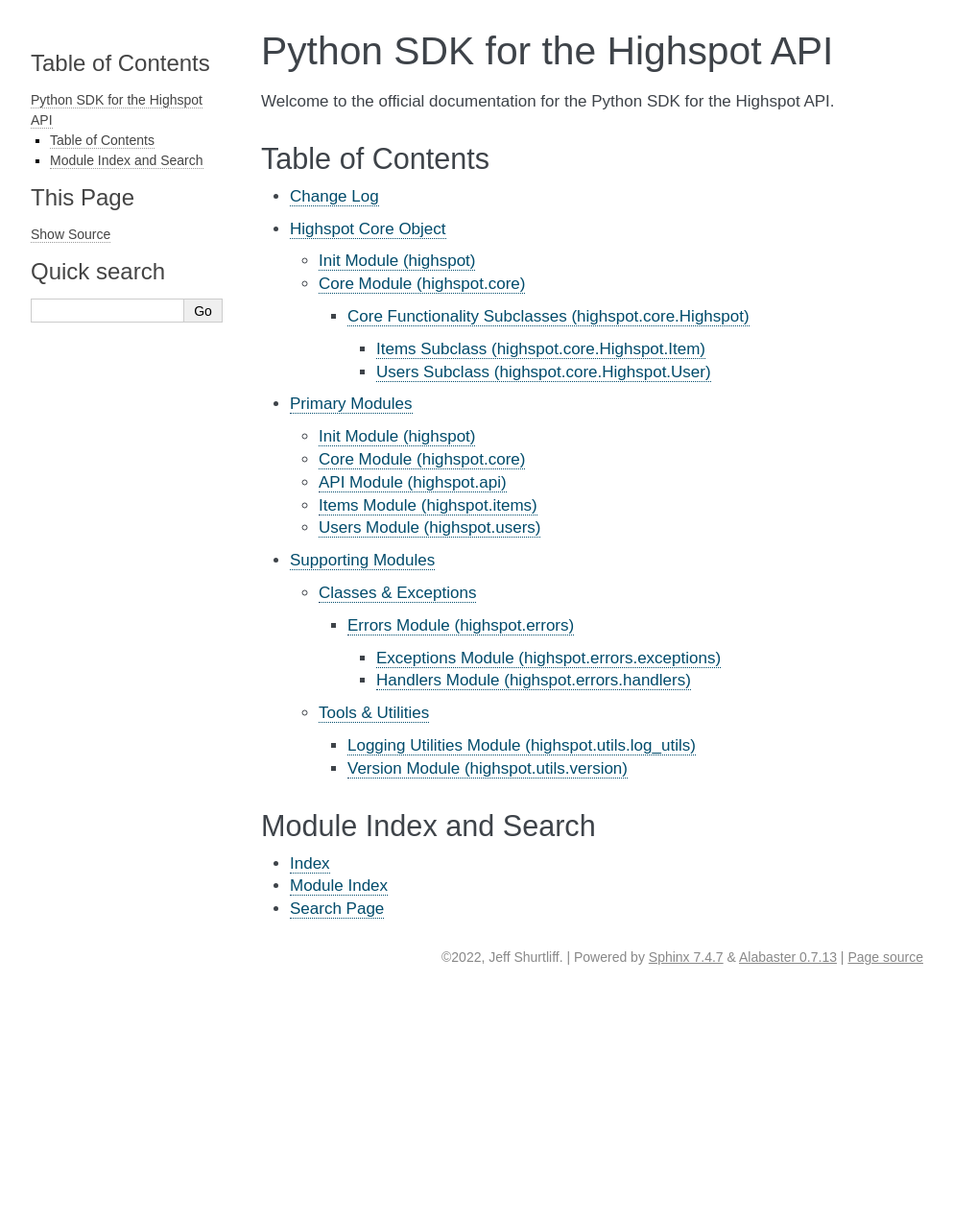
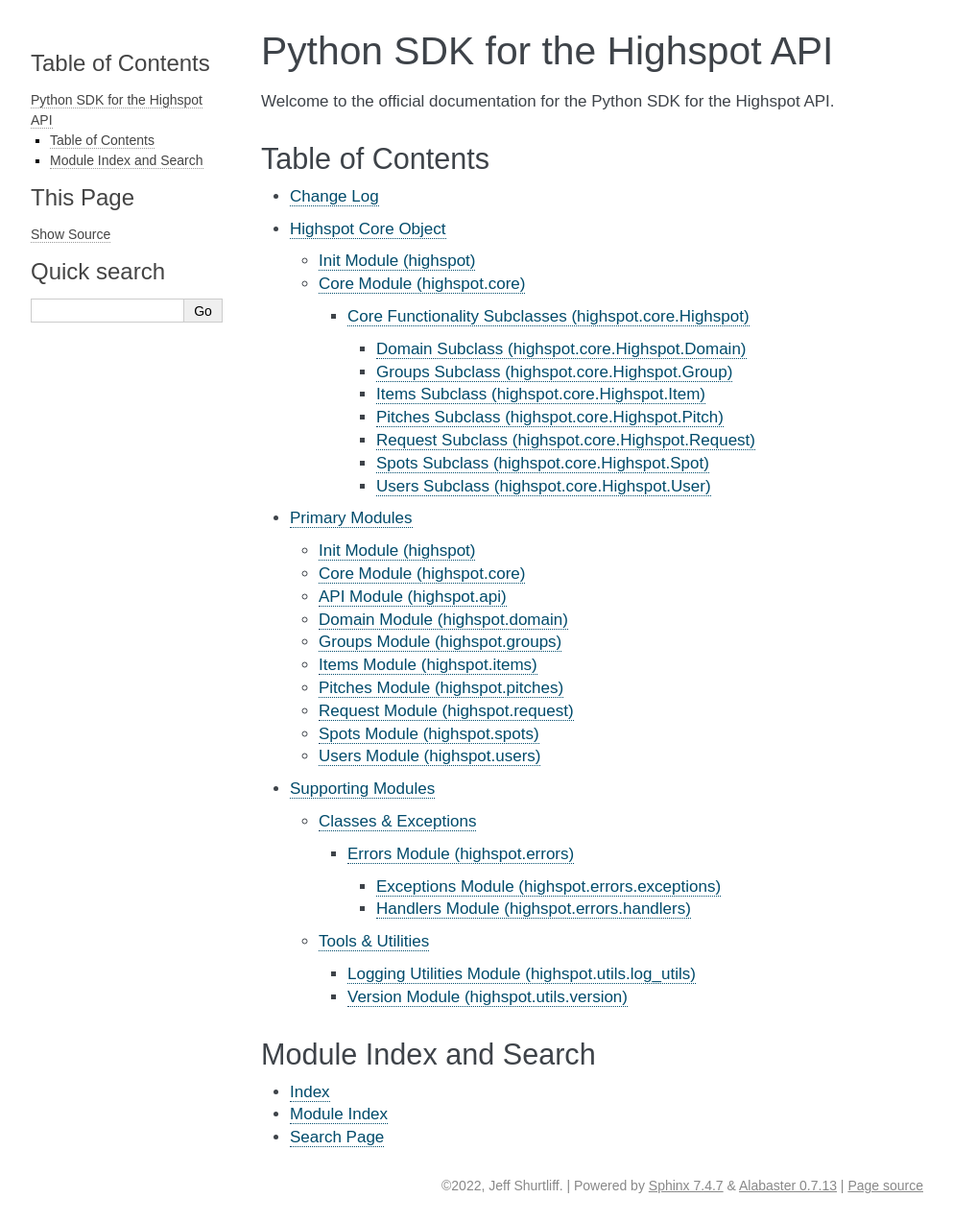
Before and after one commit to jeffshurtliff/highspot, a Sphinx documentation site: the page built from docs/index.rst, in a window 1280 px wide. Shown: the whole page at 96% size, without its empty margins (148-1141 px from the left). Built offline with Sphinx 7.4.7, drawn with Linux system fonts in a browser that asks for light colours; before the commit the page ends 1035 px from its top, so only the background shows below that.

Commit message:
Updated the documentation with the latest modules and methods

```diff
--- a/docs/core-object-methods.rst
+++ b/docs/core-object-methods.rst
@@ -7,7 +7,12 @@
 * `Init Module (highspot)`_
 * `Core Module (highspot.core)`_
     * `Core Functionality Subclasses (highspot.core.Highspot)`_
+        * `Domain Subclass (highspot.core.Highspot.Domain)`_
+        * `Groups Subclass (highspot.core.Highspot.Group)`_
         * `Items Subclass (highspot.core.Highspot.Item)`_
+        * `Pitches Subclass (highspot.core.Highspot.Pitch)`_
+        * `Request Subclass (highspot.core.Highspot.Request)`_
+        * `Spots Subclass (highspot.core.Highspot.Spot)`_
         * `Users Subclass (highspot.core.Highspot.User)`_
 
 |
@@ -48,9 +53,49 @@
           the names used to call the inner class methods are all *lowercase* (or *snake_case*) and plural.
           (e.g. ``core_object.items.get_item()``, ``core_object.users.get_user()``, etc.)
 
+Domain Subclass (highspot.core.Highspot.Domain)
+-----------------------------------------------
+.. autoclass:: highspot.core::Highspot.Domain
+   :members:
+   :noindex:
+
+:doc:`Return to Top <core-object-methods>`
+
+Groups Subclass (highspot.core.Highspot.Group)
+----------------------------------------------
+.. autoclass:: highspot.core::Highspot.Group
+   :members:
+   :noindex:
+
+:doc:`Return to Top <core-object-methods>`
+
 Items Subclass (highspot.core.Highspot.Item)
 --------------------------------------------
 .. autoclass:: highspot.core::Highspot.Item
+   :members:
+   :noindex:
+
+:doc:`Return to Top <core-object-methods>`
+
+Pitches Subclass (highspot.core.Highspot.Pitch)
+-----------------------------------------------
+.. autoclass:: highspot.core::Highspot.Pitch
+   :members:
+   :noindex:
+
+:doc:`Return to Top <core-object-methods>`
+
+Request Subclass (highspot.core.Highspot.Request)
+-------------------------------------------------
+.. autoclass:: highspot.core::Highspot.Request
+   :members:
+   :noindex:
+
+:doc:`Return to Top <core-object-methods>`
+
+Spots Subclass (highspot.core.Highspot.Spot)
+--------------------------------------------
+.. autoclass:: highspot.core::Highspot.Spot
    :members:
    :noindex:
 
--- a/docs/primary-modules.rst
+++ b/docs/primary-modules.rst
@@ -7,7 +7,12 @@
 * `Init Module (highspot)`_
 * `Core Module (highspot.core)`_
 * `API Module (highspot.api)`_
+* `Domain Module (highspot.domain)`_
+* `Groups Module (highspot.groups)`_
 * `Items Module (highspot.items)`_
+* `Pitches Module (highspot.pitches)`_
+* `Request Module (highspot.request)`_
+* `Spots Module (highspot.spots)`_
 * `Users Module (highspot.users)`_
 
 |
@@ -38,12 +43,72 @@
 
 |
 
+*******************************
+Domain Module (highspot.domain)
+*******************************
+This module handles interactions with Highspot domains.
+
+.. automodule:: highspot.domain
+   :members:
+
+:doc:`Return to Top <primary-modules>`
+
+|
+
+*******************************
+Groups Module (highspot.groups)
+*******************************
+This module handles interactions with Highspot groups.
+
+.. automodule:: highspot.groups
+   :members:
+
+:doc:`Return to Top <primary-modules>`
+
+|
+
 *****************************
 Items Module (highspot.items)
 *****************************
 This module handles interactions with Highspot items.
 
 .. automodule:: highspot.items
+   :members:
+
+:doc:`Return to Top <primary-modules>`
+
+|
+
+*********************************
+Pitches Module (highspot.pitches)
+*********************************
+This module handles interactions with Highspot pitches.
+
+.. automodule:: highspot.pitches
+   :members:
+
+:doc:`Return to Top <primary-modules>`
+
+|
+
+*********************************
+Request Module (highspot.request)
+*********************************
+This module handles interactions with Highspot asynchronous requests.
+
+.. automodule:: highspot.request
+   :members:
+
+:doc:`Return to Top <primary-modules>`
+
+|
+
+*****************************
+Spots Module (highspot.spots)
+*****************************
+This module handles interactions with Highspot spots and lists.
+
+.. automodule:: highspot.spots
    :members:
 
 :doc:`Return to Top <primary-modules>`
```
